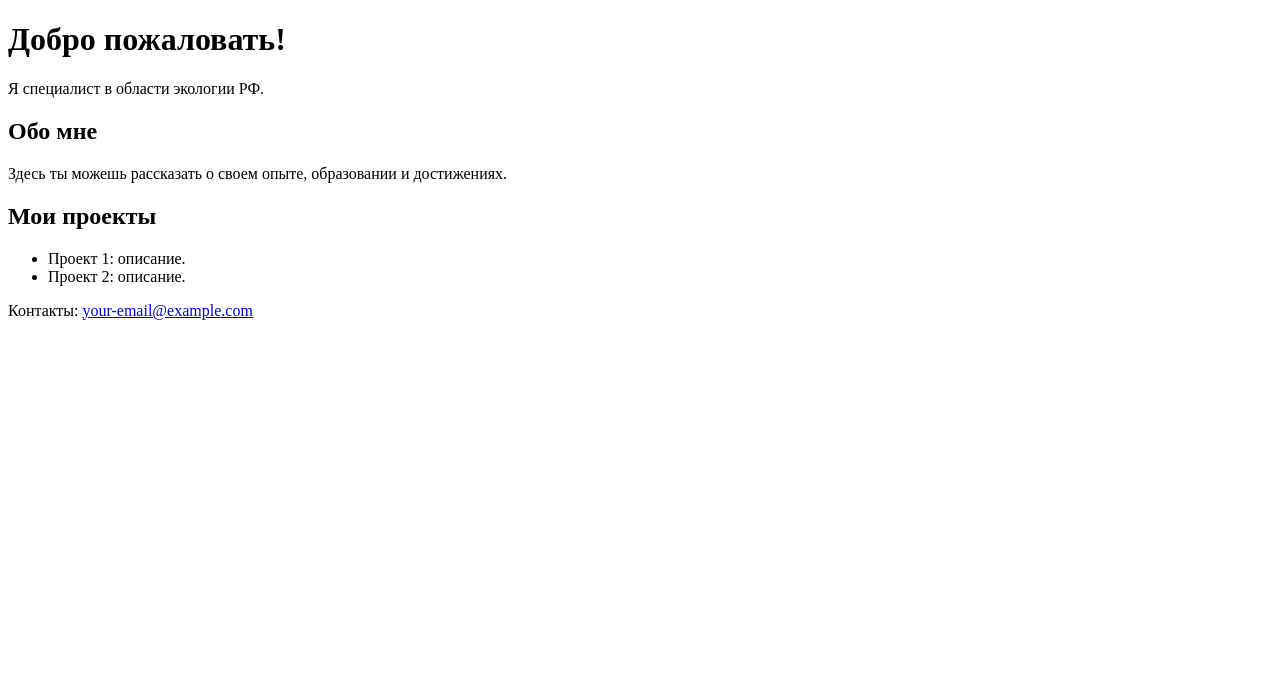
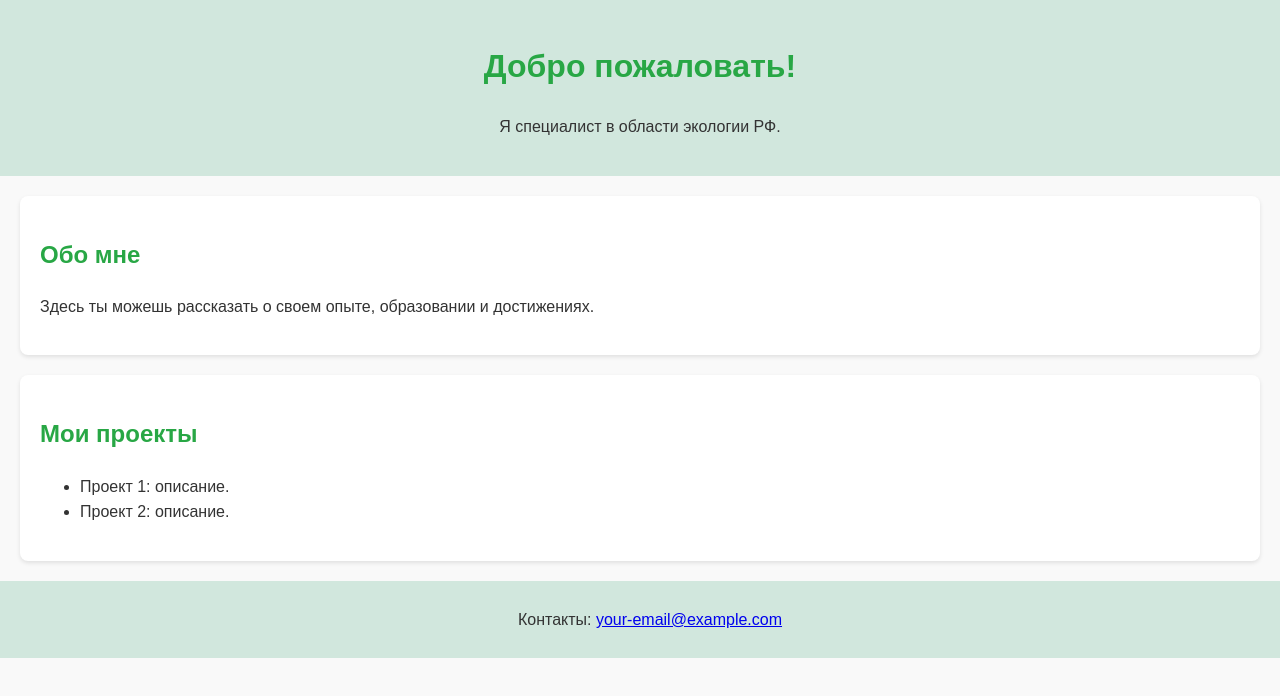
Before and after one commit to LeonidULA/YugayLA, a plain HTML site: page index.html in a window 1280 px wide. Drawn offline with Linux system fonts and the light colour scheme.

Commit message:
Update style.css

```diff
--- a/style.css
+++ b/style.css
@@ -1,43 +1,36 @@
-{\rtf1\ansi\ansicpg1251\cocoartf2709
-\cocoatextscaling0\cocoaplatform0{\fonttbl\f0\fswiss\fcharset0 Helvetica;}
-{\colortbl;\red255\green255\blue255;}
-{\*\expandedcolortbl;;}
-\paperw11900\paperh16840\margl1440\margr1440\vieww11520\viewh8400\viewkind0
-\pard\tx566\tx1133\tx1700\tx2267\tx2834\tx3401\tx3968\tx4535\tx5102\tx5669\tx6236\tx6803\pardirnatural\partightenfactor0
+/* Общие стили */
+body {
+    font-family: Arial, sans-serif;
+    margin: 0;
+    padding: 0;
+    background-color: #f9f9f9;
+    color: #333;
+    line-height: 1.6;
+}
 
-\f0\fs24 \cf0 /* \uc0\u1054 \u1073 \u1097 \u1080 \u1077  \u1089 \u1090 \u1080 \u1083 \u1080  */\
-body \{\
-    font-family: Arial, sans-serif;\
-    margin: 0;\
-    padding: 0;\
-    background-color: #f9f9f9;\
-    color: #333;\
-    line-height: 1.6;\
-\}\
-\
-header \{\
-    background-color: #d1e7dd; /* \uc0\u1055 \u1072 \u1089 \u1090 \u1077 \u1083 \u1100 \u1085 \u1099 \u1081  \u1079 \u1077 \u1083 \u1077 \u1085 \u1099 \u1081  */\
-    text-align: center;\
-    padding: 20px;\
-\}\
-\
-h1, h2 \{\
-    color: #28a745; /* \uc0\u1058 \u1077 \u1084 \u1085 \u1086 -\u1079 \u1077 \u1083 \u1077 \u1085 \u1099 \u1081  */\
-\}\
-\
-section \{\
-    padding: 20px;\
-    margin: 20px;\
-    background-color: #ffffff;\
-    border-radius: 8px;\
-    box-shadow: 0 2px 4px rgba(0, 0, 0, 0.1);\
-\}\
-\
-footer \{\
-    text-align: center;\
-    padding: 10px;\
-    background-color: #d1e7dd;\
-    position: relative;\
-    bottom: 0;\
-    width: 100%;\
-\}}
+header {
+    background-color: #d1e7dd; /* Пастельный зеленый */
+    text-align: center;
+    padding: 20px;
+}
+
+h1, h2 {
+    color: #28a745; /* Темно-зеленый */
+}
+
+section {
+    padding: 20px;
+    margin: 20px;
+    background-color: #ffffff;
+    border-radius: 8px;
+    box-shadow: 0 2px 4px rgba(0, 0, 0, 0.1);
+}
+
+footer {
+    text-align: center;
+    padding: 10px;
+    background-color: #d1e7dd;
+    position: relative;
+    bottom: 0;
+    width: 100%;
+}
```
